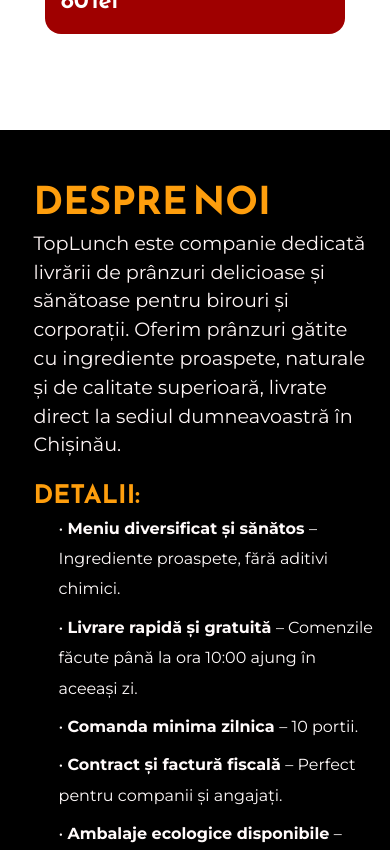
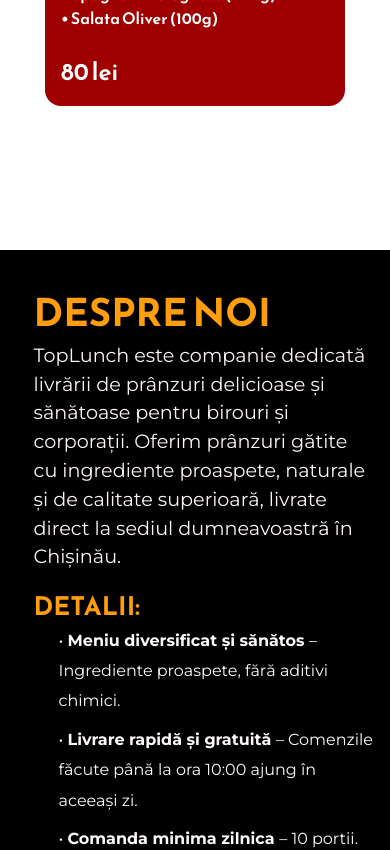
Before and after one commit to catalin0422/top_lunch, a React (Create React App) app: page / in a window 390 px wide. Shown: the part 3740-4590 px from the top of the page. Built offline with nearby package versions, Linux system fonts and the light colour scheme.

Commit message:
Issues fix

```diff
--- a/src/App.css
+++ b/src/App.css
@@ -76,6 +76,9 @@
   cursor: pointer;
 }
 
+.home-container {
+  height: 100vh;
+}
 .home-banner-container {
   position: relative;
   display: flex;
@@ -158,7 +161,8 @@
 .work-section-wrapper {
   width: 100%;
   padding-top : 1em;
-  margin-top: 15rem;
+  margin-top: 5rem;
+  margin-bottom: 8rem;
   /*background-image: url("Assets/menuBack2.png");*/
 }
 .work-section-top p {
@@ -232,7 +236,6 @@
 
 
 .about-section-container {
-  margin-top: 10rem;
   position: relative;
   display: flex;
   align-items: center;
@@ -240,7 +243,6 @@
   width: 100%;
   height: 100vh;
   background-color: black;
-  height: 100vh;
 }
 
 .about-section-text-container {
@@ -307,6 +309,7 @@
   width: 100%;
   padding-top : 0em;
   margin-top: 7rem;
+  margin-bottom: 6rem;
 }
 .slide-section-top p {
   text-align: center;
@@ -391,7 +394,7 @@
 .footer-wrapper {
   margin: 0rem 0rem;
   display: flex;
-  margin-top: 10rem;
+
   background-color: #000000;
   padding: 4rem 3rem;
   min-height: 300px;
@@ -469,6 +472,7 @@
   }
   .work-section-wrapper {
     padding-top : 0em;
+    margin-top: 2rem;;
   }
   .work-section-info {
     width: 300px;
@@ -487,9 +491,9 @@
   }
 
   .about-section-container {
-    margin-top: 10rem;
     padding: 1rem;
     height: 800px;
+    padding-bottom: 2rem;
   }
 
   .about-section-content{
@@ -519,7 +523,7 @@
 
   .details-list li {
     position: relative;
-    padding-left: 25px; /* Lasă spațiu pentru bulina personalizată */
+    padding-left: 25px;
     font-size: 1em;
     margin-bottom: 8px;
      /* Textul detaliilor este alb */
```
